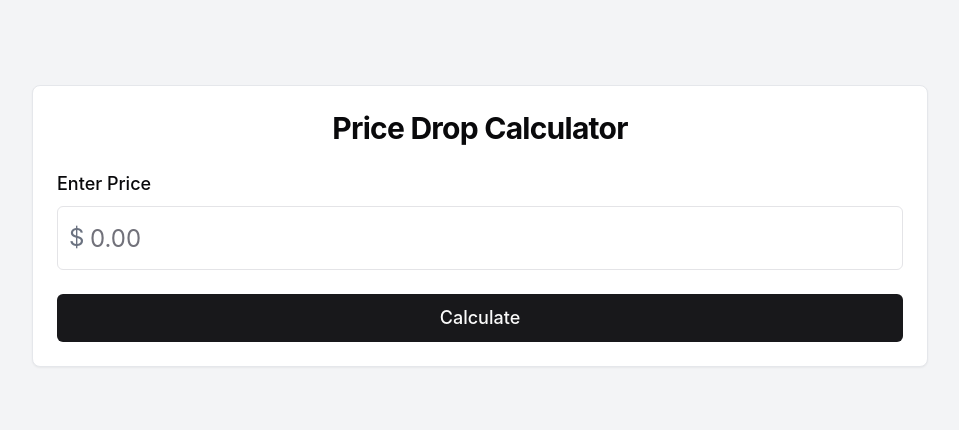
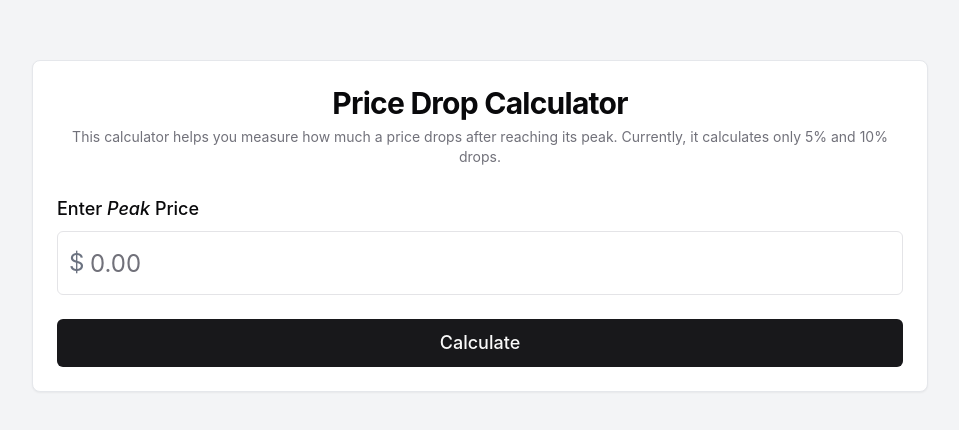
Before and after one commit to irfnhanif/drop-price-calculator, a React (Vite) app: page / in a window 1280 px wide. Shown: the part 174-604 px from the top of the page, without its empty margins (160-1119 px from the left). Built offline with nearby package versions, Linux system fonts and the light colour scheme.

Commit message:
Refactor App component to update UI and add description to CardHeader

```diff
--- a/src/App.tsx
+++ b/src/App.tsx
@@ -1,5 +1,5 @@
 import { useState,  useCallback } from 'react'
-import { Card, CardContent, CardHeader, CardTitle } from "@/components/ui/card"
+import { Card, CardContent, CardDescription, CardHeader, CardTitle } from "@/components/ui/card"
 import { Input } from "@/components/ui/input"
 import { Button } from "@/components/ui/button"
 import { Label } from "@/components/ui/label"
@@ -44,13 +44,16 @@ export default function PriceDropCalculator() {
     <>
       <div className="flex justify-center items-center min-h-screen w-full bg-gray-100 p-4">
         <Card className="w-full max-w-4xl mx-auto">
-          <CardHeader>
+          <CardHeader className='pb-7'>
             <CardTitle className="text-3xl font-bold text-center">Price Drop Calculator</CardTitle>
+            <CardDescription className='text-sm text-center'>
+              This calculator helps you measure how much a price drops after reaching its peak. Currently, it calculates only 5% and 10% drops.
+            </CardDescription>
           </CardHeader>
           <CardContent>
             <div className="space-y-6">
               <div className="space-y-2">
-                <Label htmlFor="price" className="text-lg">Enter Price</Label>
+                <Label htmlFor="price" className="text-lg">Enter <span className="italic">Peak</span> Price</Label>
                 <div className="relative">
                   <span className="absolute left-3 top-1/2 -translate-y-1/2 text-2xl text-gray-500">$</span>
                   <Input
```
